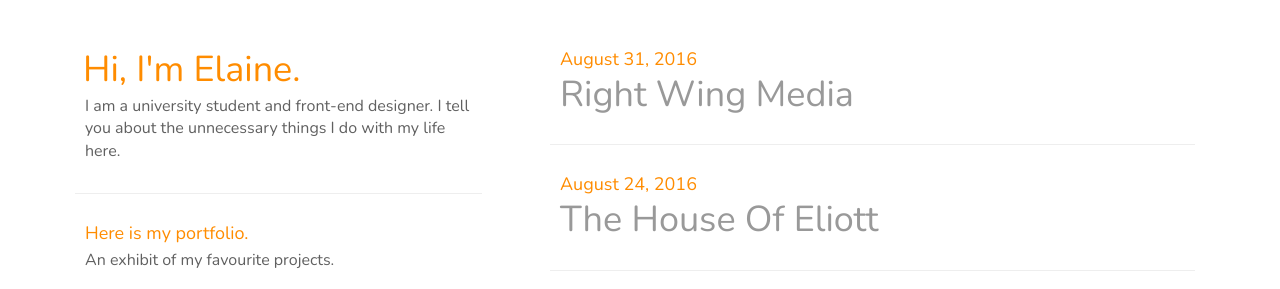
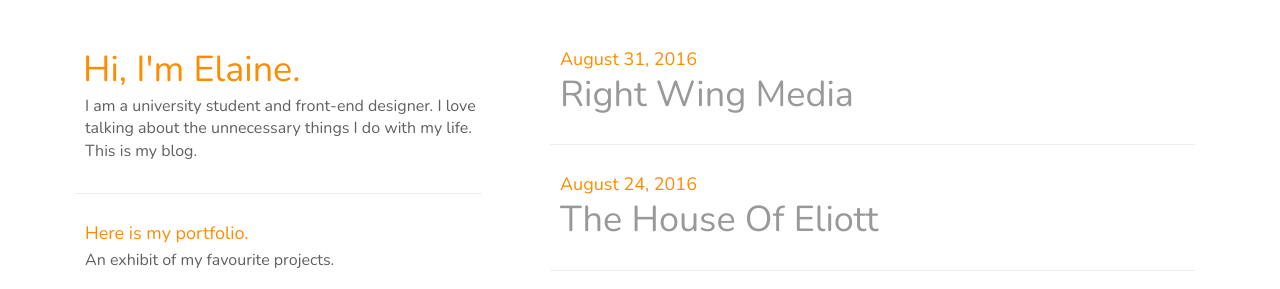
Before and after one commit to elaineg/blog, a Jekyll site: the page built from index.html, in a window 1280 px wide. Shown: the top 289 px of the page. Built offline with Jekyll 4.4.1, drawn with Linux system fonts in a browser that asks for light colours; the list of posts is cut into pages by our own code.

Commit message:
blog edit

```diff
--- a/_includes/sidebar.html
+++ b/_includes/sidebar.html
@@ -1,6 +1,6 @@
 <div class="about col-sm-4 col-xs-12" style="z-index: 10;">
         <a href="{{ site.url }}"><h1 style="margin-bottom: 5px; font-weight: 400; color: darkorange; margin-left: -2px; margin-top: 30px;">Hi, I'm Elaine.</h1>
-        <p style="margin-bottom: 30px;">I am a university student and front-end designer. I tell you about the unnecessary things I do with my life here.</p></a>
+        <p style="margin-bottom: 30px;">I am a university student and front-end designer. I love talking about the unnecessary things I do with my life. This is my blog.</p></a>
         <hr>
         <div class="portfolio">
         <a href="http://elainegao.com"><h4>Here is my portfolio.</h4>
```
